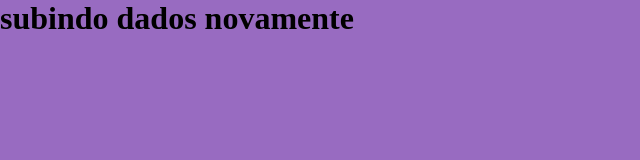
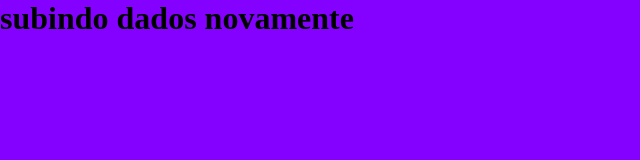
Before and after one commit to kaicferreiraa/projetos-pages, a plain HTML site: page index.html in a window 1280 px wide. Shown: the whole page, without its empty margins (0-640 px from the left). Drawn offline with Linux system fonts and the light colour scheme.

Commit message:
colocando cor

```diff
--- a/style.css
+++ b/style.css
@@ -6,5 +6,5 @@
 }
 
 body{
-    background-color: rgb(152, 107, 193);
+    background-color: rgb(132, 0, 255);
 }
```
